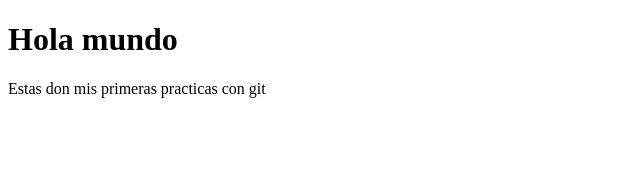
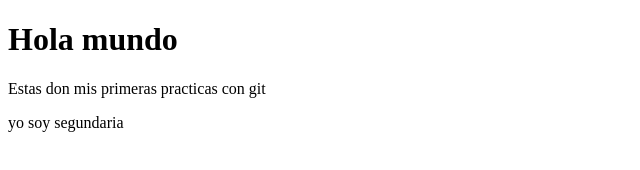
Before and after one commit to Danielruiz92/git, a plain HTML site: page index.html in a window 1280 px wide. Shown: the whole page, without its empty margins (0-640 px from the left). Drawn offline with Linux system fonts and the light colour scheme.

Commit message:
merge de prueba

```diff
--- a/index.html
+++ b/index.html
@@ -9,5 +9,6 @@
 <body>
     <h1>Hola mundo</h1>
     <p>Estas don mis primeras practicas con git</p>
+    <p>yo soy segundaria</p>
 </body>
 </html>
```
